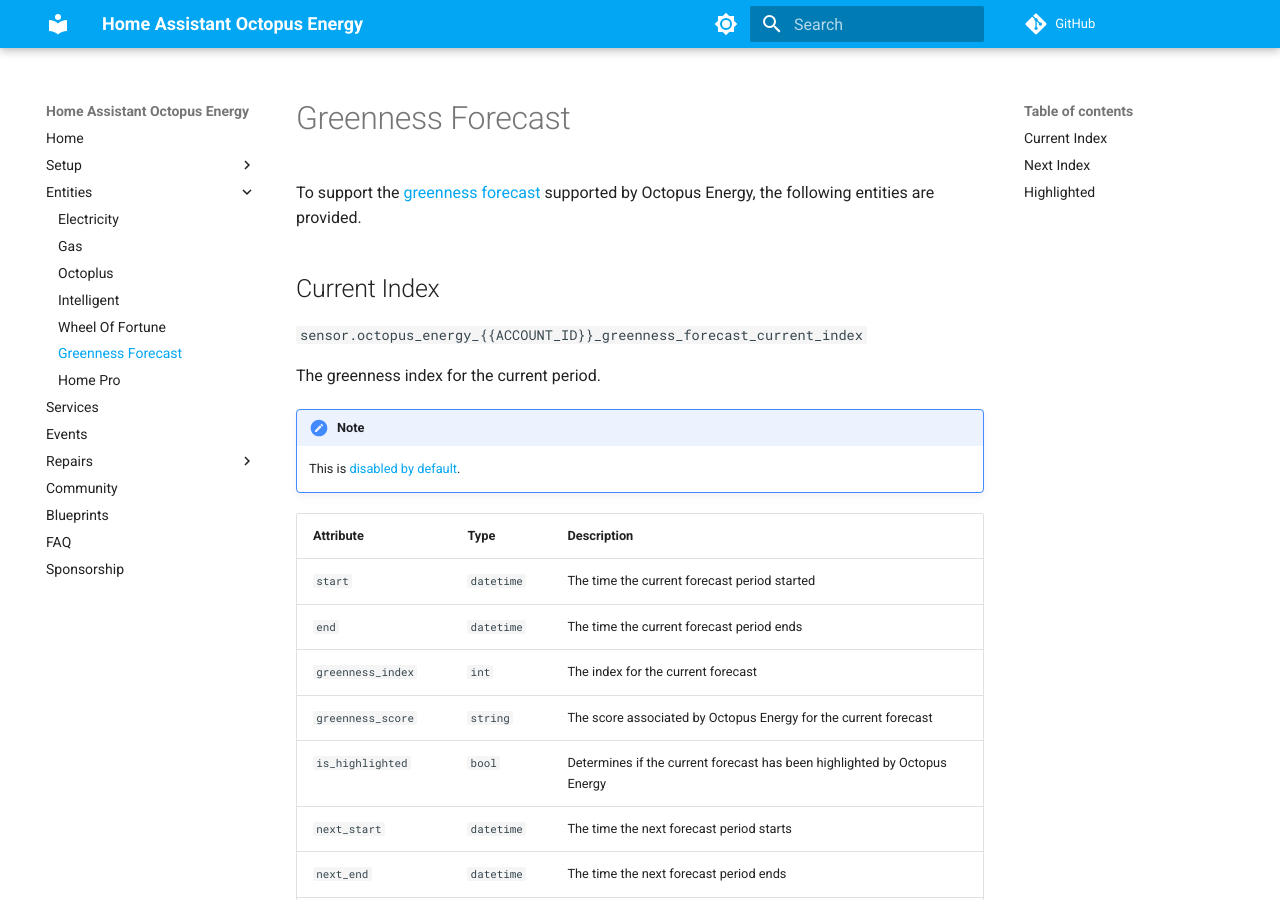
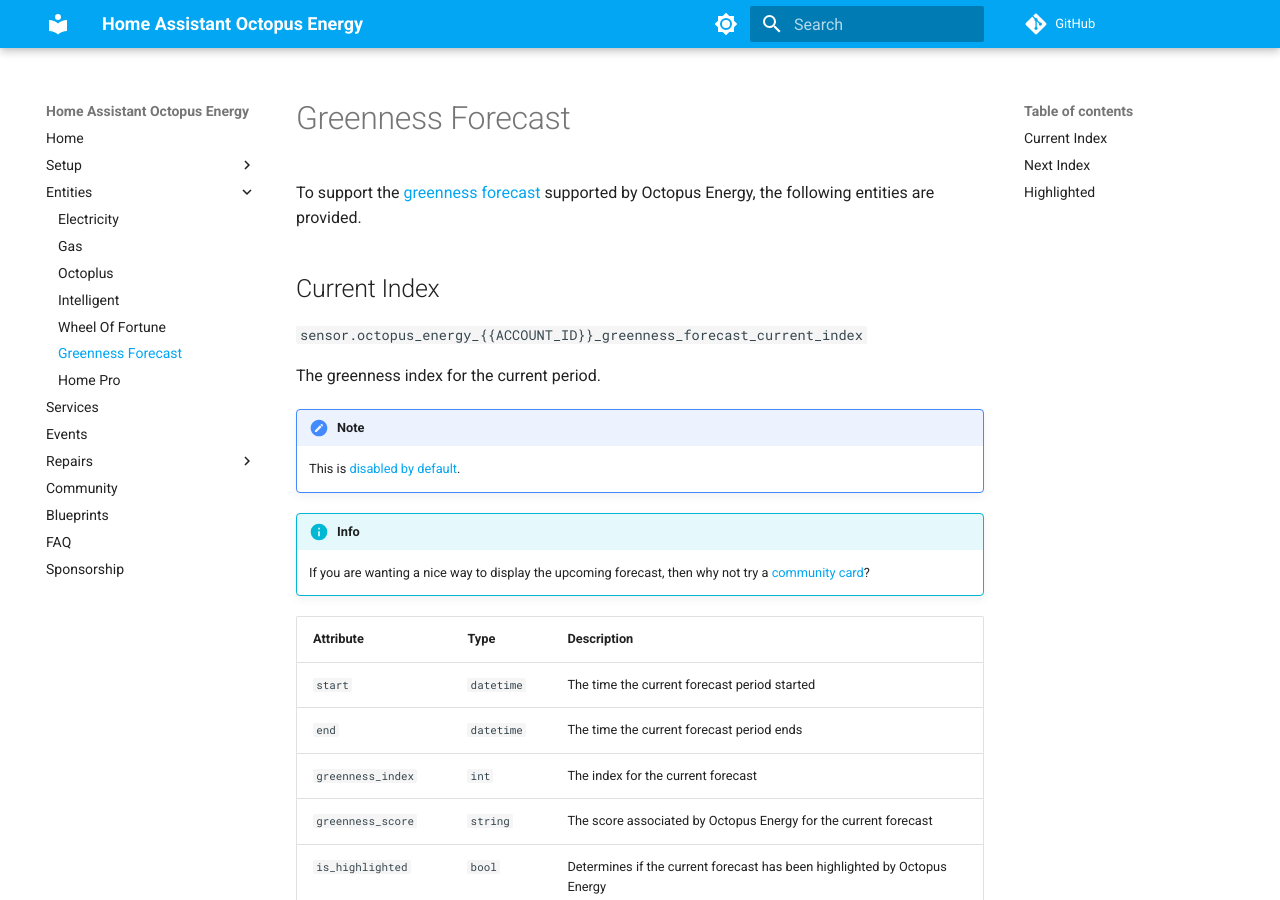
Before and after one commit to BottlecapDave/HomeAssistant-OctopusEnergy, an MkDocs documentation site: the page built from _docs/entities/greenness_forecast.md, in a window 1280 px wide and 900 px high. Built offline with MkDocs 1.6.1 and Material for MkDocs 9.7.7, drawn with Linux system fonts in a browser that asks for light colours; comment, search, counter and statistics services are not loaded.

Commit message:
docs: Added greenness forecast card to community section

```diff
--- a/_docs/entities/greenness_forecast.md
+++ b/_docs/entities/greenness_forecast.md
@@ -10,6 +10,9 @@
 
 !!! note
     This is [disabled by default](../faq.md#there-are-entities-that-are-disabled-why-are-they-disabled-and-how-do-i-enable-them).
+
+!!! info
+    If you are wanting a nice way to display the upcoming forecast, then why not try a [community card](../community.md#greenness-forecast)?
 
 | Attribute | Type | Description |
 |-----------|------|-------------|
```
Also changed, not shown: _docs/community.md (+7 -1 lines).
